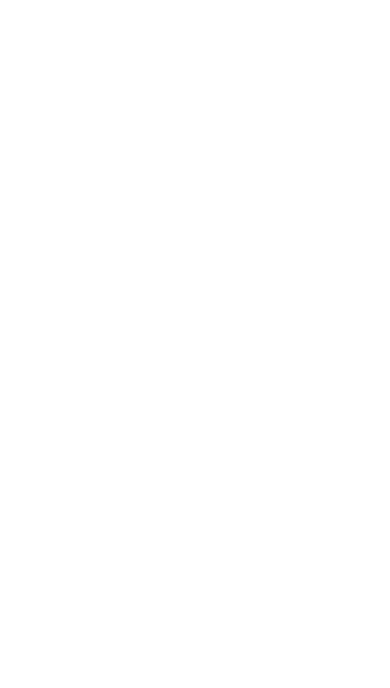
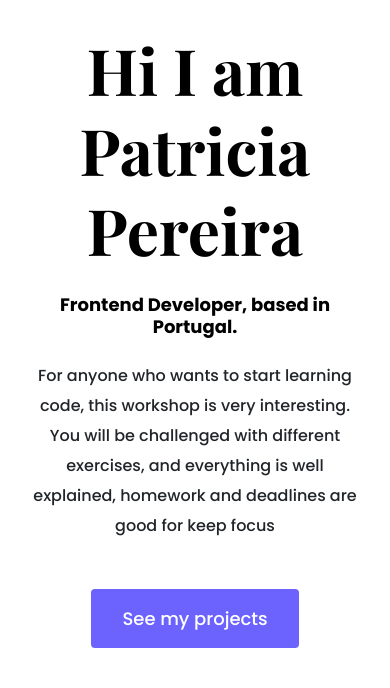
Before and after one commit to laurasc14/Portfolio_project, a plain HTML site: page about.html in a window 390 px wide. Drawn offline with nearby package versions, Linux system fonts and the light colour scheme.

Commit message:
add about content and css

```diff
--- a/about.html
+++ b/about.html
@@ -5,7 +5,6 @@
     <meta charset="UTF-8" />
     <meta http-equiv="X-UA-Compatible" content="IE=edge" />
     <meta name="viewport" content="width=device-width, initial-scale=1.0" />
-    <title>About</title>
 
     <link href="https://cdn.jsdelivr.net/npm/bootstrap@5.0.0-beta2/dist/css/bootstrap.min.css" rel="stylesheet" integrity="sha384-BmbxuPwQa2lc/FVzBcNJ7UAyJxM6wuqIj61tLrc4wSX0szH/Ev+nYRRuWlolflfl" crossorigin="anonymous" />
     <link rel="preconnect" href="https://fonts.gstatic.com" />
@@ -17,7 +16,23 @@
 </head>
 
 <body>
-
+    <div class="about-section container">
+        <div class="row">
+            <div class="col-lg-6">
+                <div class="about-section-content">
+                    <h1 class="mb-4">Hi I am Patricia Pereira</h1>
+                    <h2 class="mb-4">Frontend Developer, based in Portugal.</h2>
+                    <p class="mb-5">
+                        For anyone who wants to start learning code, this workshop is very interesting. You will be challenged with different exercises, and everything is well explained, homework and deadlines are good for keep focus
+                    </p>
+                    <a href="" class="btn btn-branding">See my projects</a>
+                </div>
+            </div>
+            <div class="col-lg-6">
+                <img src="images/patricia.png" alt="" class="img-fluid" />
+            </div>
+        </div>
+    </div>
 </body>
 
 </html>
--- a/styles/portfolio.css
+++ b/styles/portfolio.css
@@ -55,6 +55,24 @@ p {
     font-size: 24px;
 }
 
+.about-section {
+    padding: 160px 20px;
+}
+
+.about-section h1 {
+    font-size: 64px;
+    line-height: 80px;
+}
+
+.about-section h2 {
+    font-size: 18px;
+    font-family: var(--default-font-family);
+}
+
+.about-section-content {
+    margin: 30px;
+}
+
 .btn-branding {
     background: var(--branding-color);
     border-radius: 4px;
@@ -80,7 +98,7 @@ p {
 @media (max-width: 900px) {
     h1 {
         font-size: 44px;
-        line-height: 2;
+        line-height: 56px;
     }
     h2 {
         font-size: 44px;
@@ -88,6 +106,10 @@ p {
     .hero {
         padding: 80px 20px;
     }
+    .about-section {
+        text-align: center;
+        padding: 0;
+    }
     .project-desciption {
         padding: 0;
         text-align: center;
```
Also changed, not shown: index.html (+4 -4 lines).
